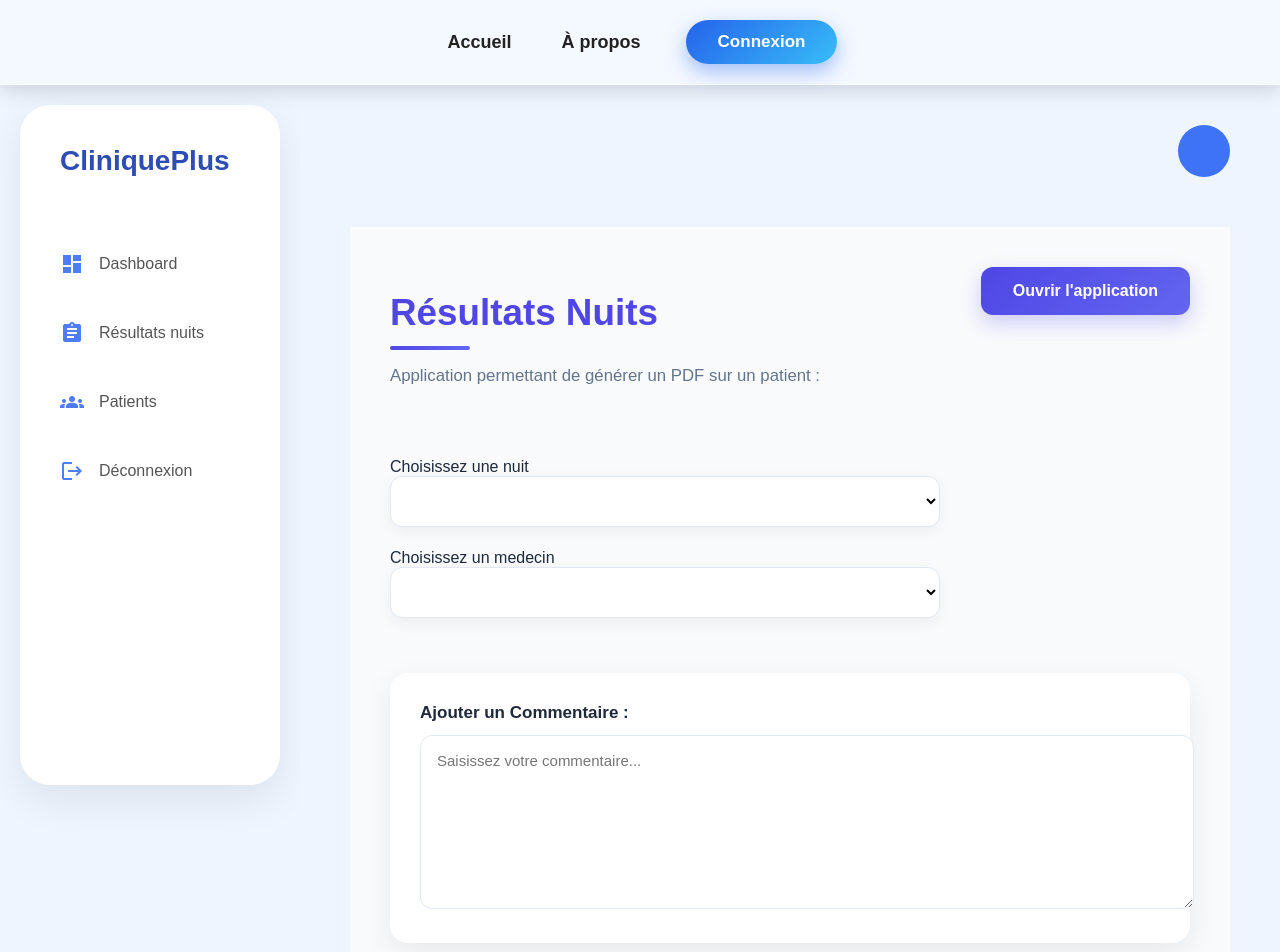
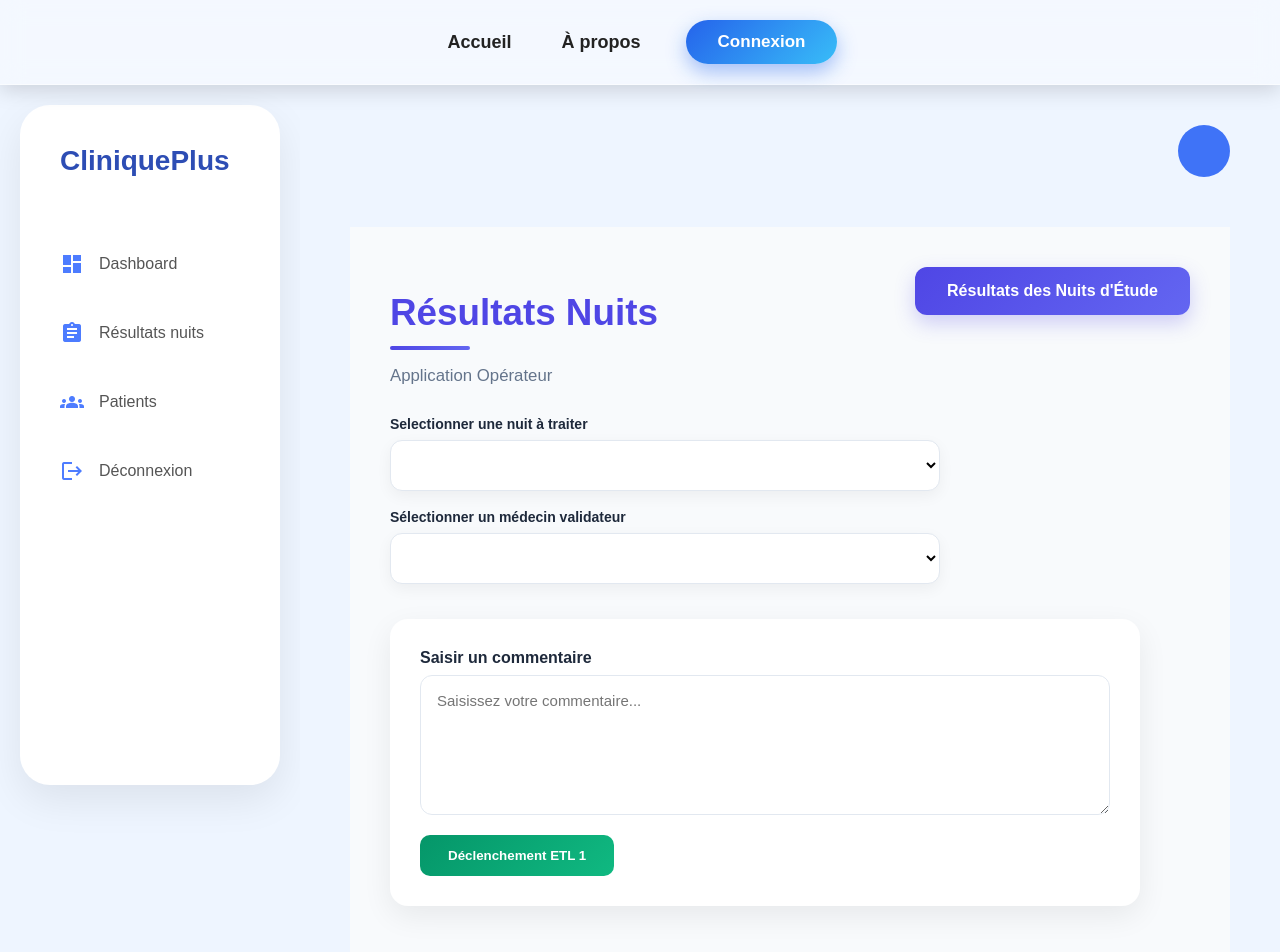
Before and after one commit to emfall2015/clinique_plus_interface_utilisateur, an Angular app: page /layout/resultats-nuits in a window 1280 px wide. Shown: the top 952 px of the page. Built offline with nearby package versions, Linux system fonts and the light colour scheme.

Commit message:
optimisation

```diff
--- a/src/app/resultats_nuits/resultats_nuits.html
+++ b/src/app/resultats_nuits/resultats_nuits.html
@@ -1,15 +1,23 @@
 <h1>Résultats Nuits</h1>
 
-<p>Application permettant de générer un PDF sur un patient :</p>
+<p>
+ Application Opérateur
+</p>
 
+<!-- Bouton application -->
 <button class="btn-application" (click)="ouvrirAppli()">
-  Ouvrir l'application
+  Résultats des Nuits d'Étude
 </button>
 
-<br><br>
-<label>Choisissez une nuit</label>
-<br>
+<!-- =========================
+     FORMULAIRE PRINCIPAL
+========================= -->
+<section class="form-section">
+
+  <!-- Nuit -->
+  <label for="nuitSelect"> Selectionner une nuit à traiter </label>
   <select
+    id="nuitSelect"
     (focus)="listerNuitsNonTraitees()"
     [(ngModel)]="inputIdNuit">
 
@@ -17,15 +25,15 @@
 
     @for (nuit_etude of NuitsNontraitees(); track nuit_etude.id_nuit) {
       <option [value]="nuit_etude.id_nuit">
-      {{ nuit_etude.id_nuit }}
+        Nuit {{ nuit_etude.id_nuit }}
       </option>
     }
   </select>
 
-<br><br>
-<label>Choisissez un medecin </label>
-<br>
+  <!-- Médecin -->
+  <label for="medecinSelect">Sélectionner un médecin validateur </label>
   <select
+    id="medecinSelect"
     (focus)="listerMedecins()"
     [(ngModel)]="inputIdMedecin">
 
@@ -38,10 +46,10 @@
     }
   </select>
 
-<br><br>
+  <!-- Commentaire -->
+  <div class="commentaire-container">
 
-<div class="commentaire-container">
-  <label for="commentaire">Ajouter un Commentaire :</label>
+    <label for="commentaire"> Saisir un commentaire</label>
 
     <textarea
       id="commentaire"
@@ -49,15 +57,31 @@
       rows="5"
       placeholder="Saisissez votre commentaire...">
     </textarea>
-</div>
-
-<br>
 
     <button
   class="btn-envoyer"
-  (click)="lancerEtl(inputIdNuit, inputIdMedecin, commentaire)">
-  Envoyer
+  (click)="lancerEtl(inputIdNuit, inputIdMedecin, commentaire)"
+  [disabled]="isLoading">
+
+  <span *ngIf="!isLoading">
+    Déclenchement ETL 1
+  </span>
+
+  <span *ngIf="isLoading" class="loader-container">
+    <span class="spinner"></span>
+    Traitement en cours ...
+  </span>
+
 </button>
-<div class="message-resultat">
-  <p>{{ result()?.message  }}</p>
+
   </div>
+
+</section>
+
+<!-- Message retour -->
+<p
+  *ngIf="result() as res"
+  [ngClass]="res.success ? 'message-resultat-success' : 'message-resultat-fail'">
+
+  {{ res.message }}
+</p>
--- a/src/app/resultats_nuits/resultats_nuits.scss
+++ b/src/app/resultats_nuits/resultats_nuits.scss
@@ -5,7 +5,7 @@ $text-color: #1e293b;
 $border-color: #e2e8f0;
 $white: #ffffff;
 $success-color: #10b981;
-
+$error-color: #ef4444;
 
 :host {
   display: block;
@@ -17,311 +17,239 @@ $success-color: #10b981;
   position: relative;
 }
 
+/* =========================
+   HEADER / TITRE
+========================= */
 
-// Bouton Ouvrir application uniquement
-.btn-application {
-
-  position: absolute;
-
-  top: 40px;
-  right: 40px;
-
-
-  background: linear-gradient(
-    135deg,
-    $primary-color,
-    $secondary-color
-  );
-
-
-  color: white;
-
-  border: none;
-
-  padding: 15px 32px;
-
-  border-radius: 12px;
-
-
-  font-size: 16px;
-
-  font-weight: 600;
-
-
-  cursor: pointer;
-
-
-  transition: 0.3s ease;
-
-
-  box-shadow:
-    0 8px 20px rgba(79,70,229,0.25);
-
-
-
-  &:hover {
-
-    transform: translateY(-3px);
-
-    box-shadow:
-      0 12px 25px rgba(79,70,229,0.35);
-  }
-}
-
-
-
-// Titre
 h1 {
-
   font-size: 2.3rem;
-
   font-weight: 700;
-
   margin-bottom: 10px;
-
   color: $primary-color;
 
-
   &::after {
-
     content: "";
-
     display: block;
-
     width: 80px;
-
     height: 4px;
-
     margin-top: 12px;
-
-    background: linear-gradient(
-      90deg,
-      $primary-color,
-      $secondary-color
-    );
-
+    background: linear-gradient(90deg, $primary-color, $secondary-color);
     border-radius: 10px;
   }
 }
 
-
-
 p {
-
   color: #64748b;
-
   font-size: 1.05rem;
-
   margin-bottom: 30px;
 }
 
+/* =========================
+   BOUTON APPLICATION
+========================= */
 
+.btn-application {
+  position: absolute;
+  top: 40px;
+  right: 40px;
 
-// Select médecin
+  background: linear-gradient(135deg, $primary-color, $secondary-color);
+  color: white;
+
+  border: none;
+  padding: 15px 32px;
+  border-radius: 12px;
+
+  font-size: 16px;
+  font-weight: 600;
+
+  cursor: pointer;
+  transition: 0.3s ease;
+
+  box-shadow: 0 8px 20px rgba(79, 70, 229, 0.25);
+
+  &:hover {
+    transform: translateY(-3px);
+    box-shadow: 0 12px 25px rgba(79, 70, 229, 0.35);
+  }
+}
+
+/* =========================
+   FORM GROUPS
+========================= */
+
+label {
+  display: block;
+  margin: 18px 0 8px;
+  font-weight: 600;
+  font-size: 14px;
+  color: $text-color;
+}
+
 select {
-
   width: 100%;
-
   max-width: 550px;
 
-
   padding: 15px 18px;
-
-
   border-radius: 12px;
 
   border: 1px solid $border-color;
-
-
-  background: white;
-
+  background: $white;
 
   font-size: 15px;
 
-
   cursor: pointer;
-
-
   outline: none;
 
+  box-shadow: 0 5px 15px rgba(0, 0, 0, 0.05);
 
-  box-shadow:
-    0 5px 15px rgba(0,0,0,0.05);
-
-
+  transition: 0.2s ease;
 
   &:focus {
-
     border-color: $primary-color;
-
-
-    box-shadow:
-      0 0 0 4px rgba(79,70,229,0.15);
+    box-shadow: 0 0 0 4px rgba(79, 70, 229, 0.15);
   }
 }
 
+/* =========================
+   COMMENTAIRE CARD
+========================= */
 
-
-
-// Zone commentaire
 .commentaire-container {
-
   margin-top: 35px;
-
-
   max-width: 750px;
 
-
   background: $white;
-
-
   padding: 30px;
 
-
   border-radius: 18px;
-
-
-  box-shadow:
-    0 10px 30px rgba(0,0,0,0.07);
-
-
+  box-shadow: 0 10px 30px rgba(0, 0, 0, 0.07);
 
   label {
-
-    display: block;
-
-    margin-bottom: 12px;
-
-    font-weight: 600;
-
-    font-size: 17px;
+    margin-top: 0;
+    font-size: 16px;
   }
 
-
-
   textarea {
-
     width: 100%;
-
-
     min-height: 140px;
 
-
     padding: 16px;
-
-
     border-radius: 12px;
-
 
     border: 1px solid $border-color;
 
-
     font-size: 15px;
-
-
     resize: vertical;
 
-
+    transition: 0.2s ease;
 
     &:focus {
-
       outline: none;
-
-
       border-color: $primary-color;
-
-
-      box-shadow:
-      0 0 0 4px rgba(79,70,229,0.15);
-    }
-  }
-
-
-
-  // Bouton envoyer reste ici
-  .btn-envoyer {
-
-    margin-top: 20px;
-
-
-    background: linear-gradient(
-      135deg,
-      #059669,
-      $success-color
-    );
-
-
-    color:white;
-
-
-    border:none;
-
-
-    padding:13px 28px;
-
-
-    border-radius:10px;
-
-
-    font-weight:600;
-
-
-    cursor:pointer;
-
-
-    transition:0.3s ease;
-
-
-
-    &:hover {
-
-      transform:translateY(-2px);
-
-
-      box-shadow:
-      0 8px 20px rgba(16,185,129,0.3);
+      box-shadow: 0 0 0 4px rgba(79, 70, 229, 0.15);
     }
   }
 }
 
+/* =========================
+   BOUTON ENVOI (séparé)
+========================= */
 
+.btn-envoyer {
+  margin-top: 20px;
 
+  background: linear-gradient(135deg, #059669, $success-color);
+  color: white;
 
-@media(max-width:768px) {
+  border: none;
+  padding: 13px 28px;
 
+  border-radius: 10px;
 
+  font-weight: 600;
+  cursor: pointer;
+
+  transition: 0.3s ease;
+
+  display: inline-block;
+
+  &:hover {
+    transform: translateY(-2px);
+    box-shadow: 0 8px 20px rgba(16, 185, 129, 0.3);
+  }
+}
+
+/* =========================
+   MESSAGES
+========================= */
+
+.message-resultat-success {
+  color: #1b5e20;
+  background-color: #e8f5e9;
+
+  border: 1px solid #81c784;
+
+  padding: 12px 16px;
+  border-radius: 8px;
+
+  margin: 15px 0;
+  font-size: 14px;
+  font-weight: 500;
+}
+
+.message-resultat-fail {
+  color: #b71c1c;
+  background-color: #ffebee;
+
+  border: 1px solid #ef9a9a;
+
+  padding: 12px 16px;
+  border-radius: 8px;
+
+  margin: 15px 0;
+  font-size: 14px;
+  font-weight: 500;
+}
+
+/* =========================
+   RESPONSIVE
+========================= */
+
+@media (max-width: 768px) {
   :host {
-
-    padding:25px;
+    padding: 25px;
   }
 
-
-
   .btn-application {
-
-    position:static;
-
-    width:100%;
-
-    margin-bottom:30px;
+    position: static;
+    width: 100%;
+    margin-bottom: 30px;
   }
 
-
-
   h1 {
-
-    font-size:1.8rem;
+    font-size: 1.8rem;
   }
 
-
   select {
-
-    max-width:100%;
+    max-width: 100%;
   }
 
-
   .commentaire-container {
-
-    padding:20px;
+    padding: 20px;
   }
 }
+.commentaire-container {
+  max-width: 750px;
+  width: 100%;
+  overflow: hidden; // empêche tout dépassement visuel
+}
+
+.commentaire-container textarea {
+  width: 100%;
+  max-width: 100%;
+  display: block;
+}
+* {
+  box-sizing: border-box;
+}
--- a/src/app/resultats_nuits/resultats_nuits.ts
+++ b/src/app/resultats_nuits/resultats_nuits.ts
@@ -3,10 +3,11 @@ import { NuitService } from '../nuit-service';
 import { FormsModule } from '@angular/forms';
 import { RouterLink, RouterOutlet } from '@angular/router';
 import { HttpClient } from '@angular/common/http';
+import { NgClass, NgIf } from '@angular/common';
 
 @Component({
   selector: 'app-resultats-nuits',
-  imports: [FormsModule,RouterOutlet,RouterLink],
+  imports: [FormsModule,RouterOutlet,RouterLink,NgClass,NgIf],
   templateUrl: './resultats_nuits.html',
   styleUrl: './resultats_nuits.scss',
 })
@@ -17,6 +18,7 @@ export class ResultatsNuits {
    commentaire: string = '';
    inputIdNuit : number =0;
    inputIdMedecin : number =0;
+   isLoading = false;
    ouvrirAppli(){
         window.open('http://localhost:8501/','_blank')
     }
@@ -48,9 +50,7 @@ export class ResultatsNuits {
   }
 
   lancerEtl(id_nuit: number, id_medecin: number,commentaire_medical:string) {
-    console.log("id_nuit",id_nuit);
-    console.log("id_medecin",id_medecin);
-    console.log("commentaire_medical",commentaire_medical);
+     this.isLoading = true;
     return this.http.post('http://localhost:3000/lancer-etl-operateur',
       {
         "id_nuit": id_nuit,
@@ -60,10 +60,15 @@ export class ResultatsNuits {
 
         next: result => {  //en cas de reussite
           this.result.set(result)
+           this.isLoading = false;
         },
         error: err => {
           console.error(err);
-          this.result.set(null);
+          this.isLoading = false;
+          this.result.set({
+          "success": false,
+          "message": "Erreur lors de l'exécution du script Python"
+        });
         }
       });
   }
```
Lines whose indentation alone changed are shown as unchanged.
